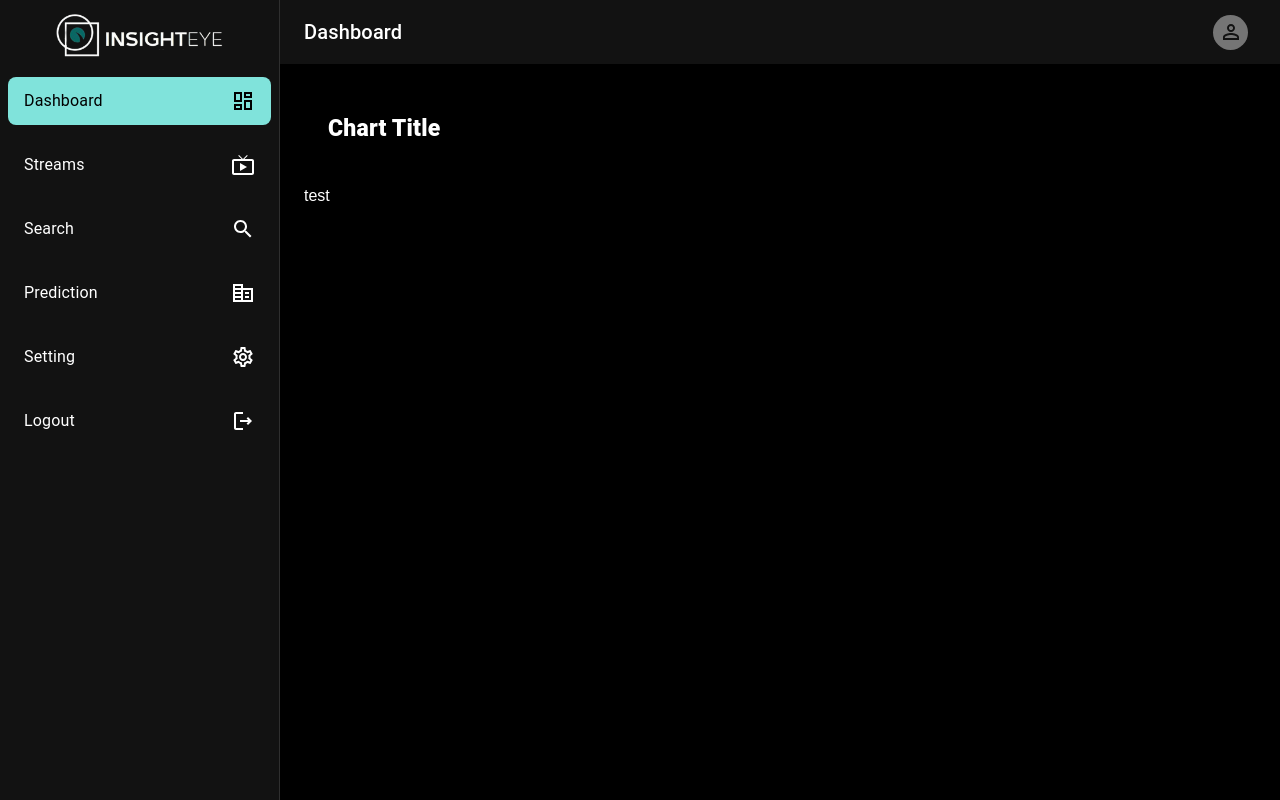
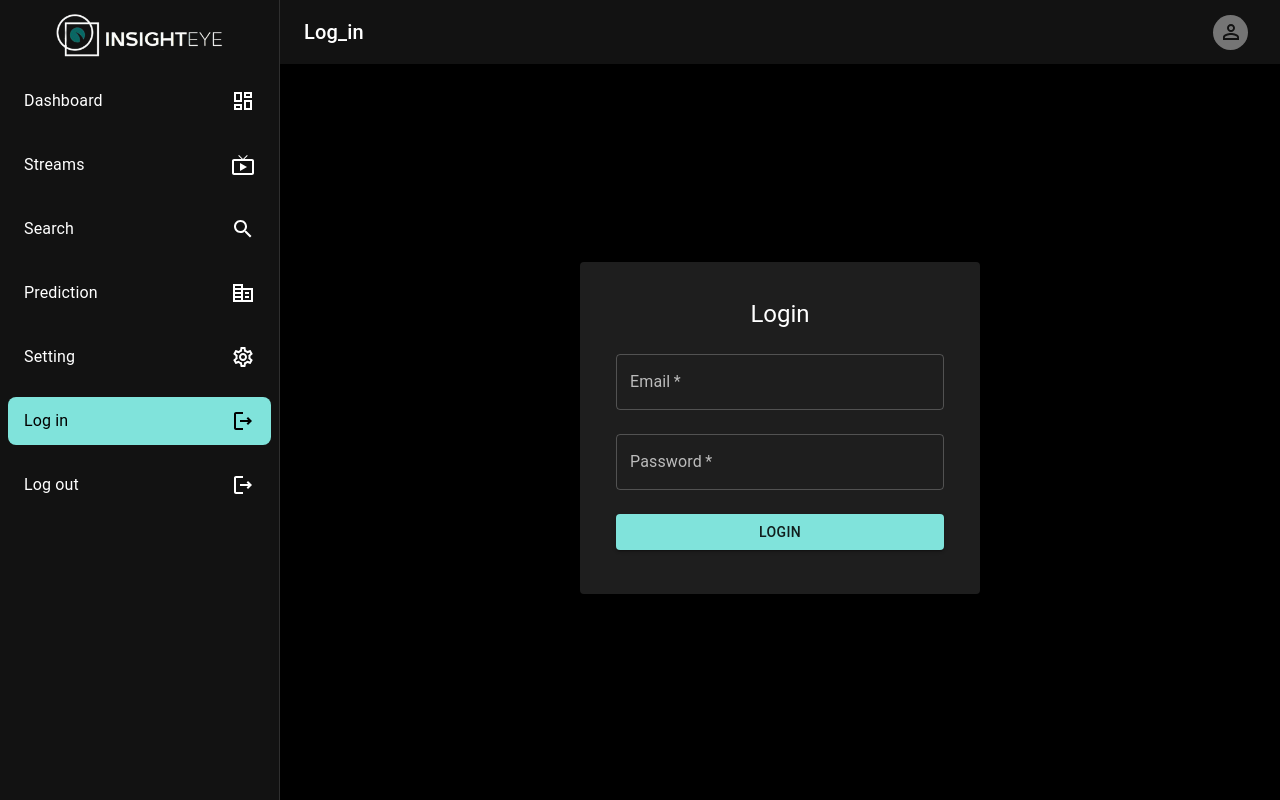
Before and after one commit to randa-11295/Insight-eye, a React (Create React App) app: page /log-in in a window 1280 px wide. Before the commit this address led to /. Built offline with nearby package versions, Linux system fonts and the light colour scheme.

Commit message:
made a log in form

```diff
--- a/src/Components/Reusable/TableReusable.js
+++ b/src/Components/Reusable/TableReusable.js
@@ -9,12 +9,10 @@ import {
   TableRow,
   Paper,
   Checkbox,
-  Button
 } from "@mui/material";
 import { styled } from "@mui/material/styles";
 import TableLoader from "./TableLoaderReusable";
-import * as XLSX from "xlsx";
-import { saveAs } from "file-saver";
+
 
 // Styled Components for Dark Theme
 const StyledTableCell = styled(TableCell)(({ theme }) => ({
--- /dev/null
+++ b/src/Pages/Login.js
@@ -0,0 +1,63 @@
+import React from "react";
+import { useFormik } from "formik";
+import axios from "axios";
+import { TextField, Button, Card, CardContent, Typography } from "@mui/material";
+
+const Login = () => {
+  const formik = useFormik({
+    initialValues: {
+      email: "",
+      password: "",
+    },
+    onSubmit: async (values) => {
+     console.log(values)
+      try {
+        const response = await axios.post("/api/login", values);
+        console.log("Login Successful:", response.data);
+      } catch (error) {
+        console.error("Login Failed:", error);
+      }
+    },
+  });
+
+  return (
+    <div style={{ display: "flex", justifyContent: "center", alignItems: "center", height: "85vh" }}>
+      <Card style={{ width: 400, padding: 20 }}>
+        <CardContent>
+          <Typography variant="h5" align="center" gutterBottom>
+            Login
+          </Typography>
+          <form onSubmit={formik.handleSubmit}>
+            <TextField
+              fullWidth
+              label="Email"
+              type="email"
+              variant="outlined"
+              margin="normal"
+              name="email"
+              value={formik.values.email}
+              onChange={formik.handleChange}
+              required
+            />
+            <TextField
+              fullWidth
+              label="Password"
+              type="password"
+              variant="outlined"
+              margin="normal"
+              name="password"
+              value={formik.values.password}
+              onChange={formik.handleChange}
+              required
+            />
+            <Button fullWidth variant="contained" color="primary" type="submit" style={{ marginTop: 16 }}>
+              Login
+            </Button>
+          </form>
+        </CardContent>
+      </Card>
+    </div>
+  );
+};
+
+export default Login;
--- a/src/routes/index.js
+++ b/src/routes/index.js
@@ -11,7 +11,7 @@ import UpdateStreams from "../Pages/Stream/UpdateStreams";
 import Search from "../Pages/Search"
 import Stream from "../Pages/Stream/Streams"
 import ShowStreams from "../Pages/Stream/ShowStreams";
-
+import Login from "../Pages/Login";
 export const AppRouter = () => {
 
   return (
@@ -23,6 +23,7 @@ export const AppRouter = () => {
           <Route path="/streams/add-stream" element={<AddStream />} />
           <Route path="/streams/show-streams" element={<ShowStreams />} />
           <Route path="/streams/update-streams" element={<UpdateStreams />} />
+          <Route path="/log-in" element={<Login />} />
           <Route path="/search" element={<Search />} />
           <Route path="*" element={<Navigate to="/" />} />
         </Route>
--- a/src/utils/StaticVariables.js
+++ b/src/utils/StaticVariables.js
@@ -16,7 +16,8 @@ export const navbarContentArr = [
   { text: "Search", url: "/search", icon: getIcon(SearchOutlinedIcon) },
   { text: "Prediction", url: "/prediction", icon: getIcon(CorporateFareOutlinedIcon) },
   { text: "Setting", url: "/setting", icon: getIcon(SettingsOutlinedIcon) },
-  { text: "Logout", url: false, icon: getIcon(LogoutOutlinedIcon) },
+  { text: "Log in", url: "/log-in", icon: getIcon(LogoutOutlinedIcon) },
+  { text: "Log out", url: false, icon: getIcon(LogoutOutlinedIcon) },
 ];
 
 
```
